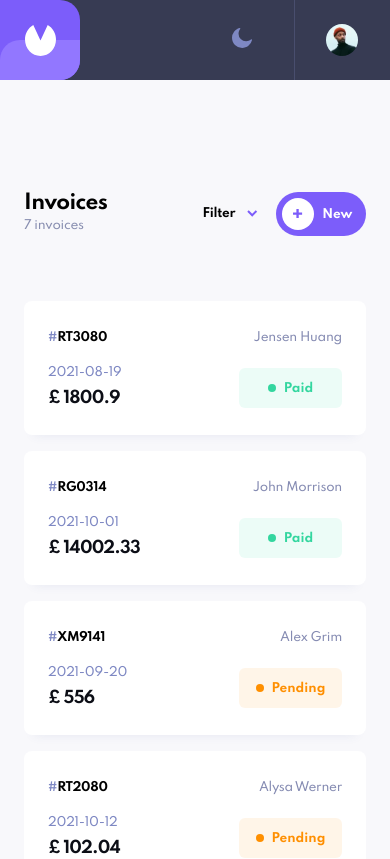
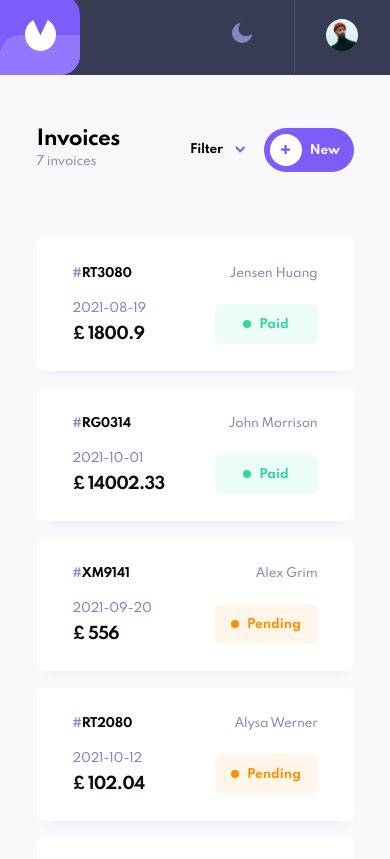
Before and after one commit to cristianelias/Invoice-App, a React (Vite) app: page / in a window 390 px wide. Shown: the top 859 px of the page. Built offline with nearby package versions, Linux system fonts and the light colour scheme.

Commit message:
Layout refactor

```diff
--- a/src/components/App/App.css
+++ b/src/components/App/App.css
@@ -26,36 +26,11 @@ body {
 
 .main-layout {
   display: grid;
-  grid-template-columns: 103px 16% 730px 78%;
-}
-
-@media (max-width: 1225px) {
-  .main-layout {
-    grid-template-columns: 103px auto 730px auto;
-  }
-}
-
-@media (max-width: 948px) {
-  .main-layout {
-    grid-template-columns: 103px auto;
-  }
+  grid-template-columns: 103px auto;
 }
 
 @media (max-width: 850px) {
   .main-layout {
-    grid-template-columns: 48px auto 48px;
     grid-template-rows: 80px auto;
   }
 }
-
-@media (max-width: 710px) {
-  .main-layout {
-    grid-template-columns: auto 424px auto;
-  }
-}
-
-@media (max-width: 484px) {
-  .main-layout {
-    grid-template-columns: 24px auto 24px;
-  }
-}
--- a/src/components/FilterableInvoiceList/FilterableInvoiceList.css
+++ b/src/components/FilterableInvoiceList/FilterableInvoiceList.css
@@ -1,3 +1,8 @@
+.invoice-list {
+  grid-column: 2/3;
+  min-width: 317px;
+}
+
 .invoice-list__header {
   margin-bottom: 65px;
   display: flex;
@@ -28,17 +33,15 @@
   margin-right: auto;
 }
 
-@media (max-width: 948px) {
+@media (max-width: 850px) {
   .invoice-list {
-    margin-left: 58px;
-    margin-right: 58px;
-    grid-column: 2/3;
+    margin: 56px 0 0 0;
   }
 }
 
-@media (max-width: 850px) {
+@media (max-width: 650px) {
   .invoice-list {
-    grid-row: 2/3;
-    margin: 56px 0 0 0;
+    width: 80%;
+    margin: 56px auto 0 auto;
   }
 }
--- a/src/components/FilterableInvoiceList/Invoice/Invoice.css
+++ b/src/components/FilterableInvoiceList/Invoice/Invoice.css
@@ -1,6 +1,5 @@
 .invoice__container {
   box-sizing: border-box;
-  width: 730px;
   height: 72px;
   padding: 0 32px;
   background-color: #ffffff;
@@ -67,22 +66,17 @@
   width: 7px;
 }
 
-@media (max-width: 948px) {
+@media (max-width: 720px) {
   .invoice__container {
-    width: 100%;
+    gap: 1%;
+    grid-template-columns: 15% 17% 20% 22% 18% 3%;
   }
 }
 
-@media (max-width: 850px) {
-  .invoice__container {
-    padding: 0 24px;
-  }
-}
-
-@media (max-width: 710px) {
+@media (max-width: 650px) {
   .invoice__container {
     height: 134px;
-    padding: 24px;
+    padding: 24px 36px;
     margin: 0 auto 16px auto;
     grid-template-columns: 50% 50%;
     grid-template-rows: 30% 40% 30%;
--- a/src/components/FilterableInvoiceList/PaymentStatusLabel/PaymentStatusLabel.css
+++ b/src/components/FilterableInvoiceList/PaymentStatusLabel/PaymentStatusLabel.css
@@ -54,7 +54,7 @@
   padding: 13px 17px 12px 18px;
 }
 
-@media (max-width: 710px) {
+@media (max-width: 650px) {
   .payment-status-label {
     width: 103px;
     height: 40px;
--- a/src/components/Header/Header.css
+++ b/src/components/Header/Header.css
@@ -119,3 +119,9 @@
     width: 32px;
   }
 }
+
+@media (max-width: 500px) {
+  .header {
+    height: 75px;
+  }
+}
--- a/src/components/InvoiceDetails/InvoiceDetails.css
+++ b/src/components/InvoiceDetails/InvoiceDetails.css
@@ -1,4 +1,5 @@
 .invoice-details {
+  grid-column: 2/3;
   width: 100%;
   height: 631px;
   margin-top: 24px;
--- a/src/pages/ListInvoicesPage/ListInvoicesPage.css
+++ b/src/pages/ListInvoicesPage/ListInvoicesPage.css
@@ -1,17 +1,29 @@
 .list-invoices-page {
-  grid-column: 3/4;
+  grid-column: 2/3;
+  display: grid;
+  grid-template-columns: 18% 730px 26%;
   margin-top: 72px;
 }
 
-@media (max-width: 948px) {
+@media (max-width: 1260px) {
   .list-invoices-page {
-    grid-column: 2/3;
+    grid-template-columns: auto 730px auto;
+  }
+}
+@media (max-width: 993px) {
+  .list-invoices-page {
+    grid-template-columns: 80px auto 80px;
   }
 }
 
 @media (max-width: 850px) {
   .list-invoices-page {
-    grid-row: 2/3;
-    margin: 56px 0 0 0;
+    grid-column: 1/3;
+    grid-template-columns: 48px auto 48px;
   }
 }
+@media (max-width: 415px) {
+  .list-invoices-page {
+    grid-template-columns: auto 320px auto;
+  }
+}
--- a/src/pages/ViewInvoicePage/ViewInvoicePage.css
+++ b/src/pages/ViewInvoicePage/ViewInvoicePage.css
@@ -1,6 +1,12 @@
 .view-invoice-page {
-  margin: 64px 0 54px 0;
+  /* margin: 64px 0 54px 0;
   grid-column: 3/4;
+ */
+
+  grid-column: 2/3;
+  display: grid;
+  grid-template-columns: 18% 730px 26%;
+  margin-top: 72px;
 }
 
 .page-navigation {
```
